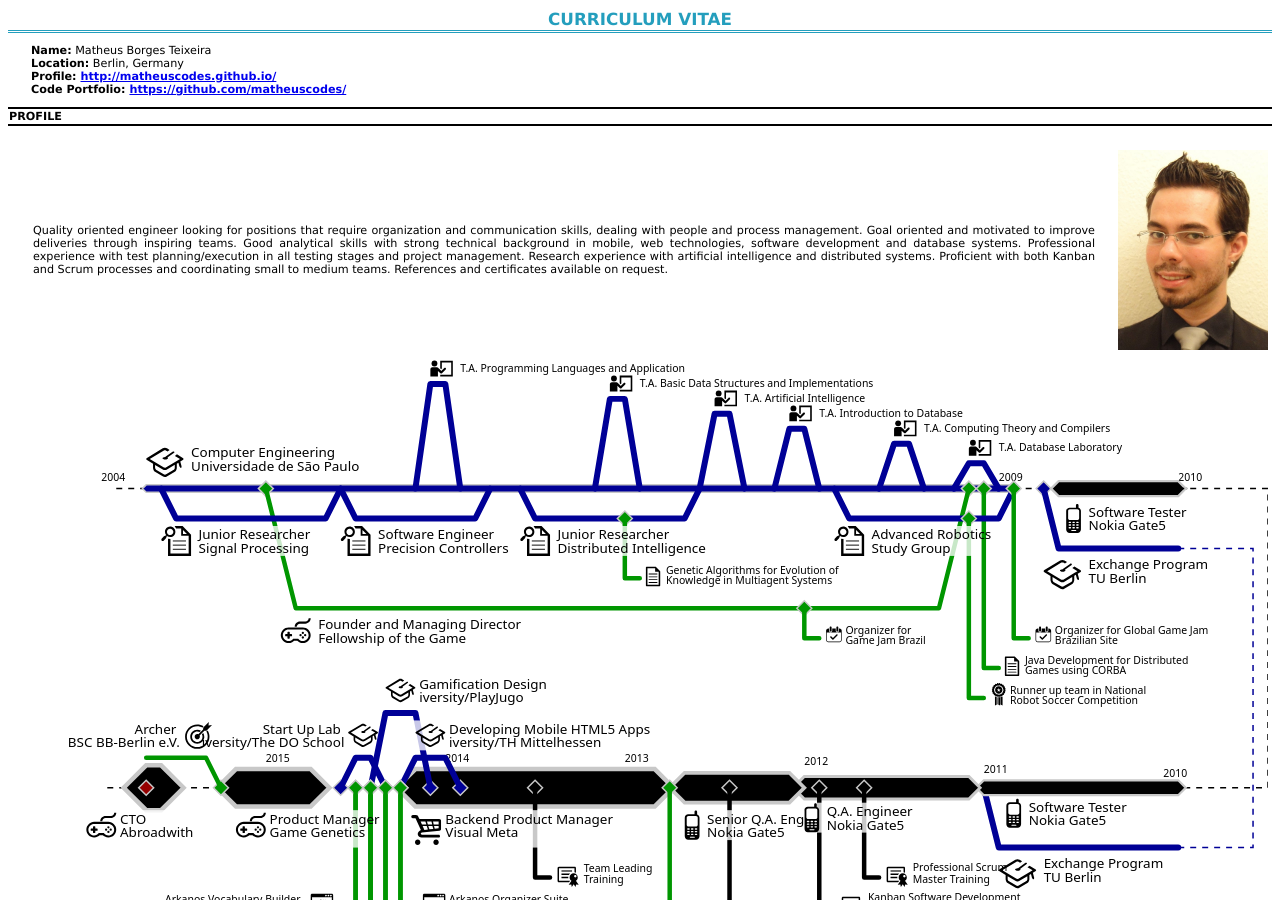
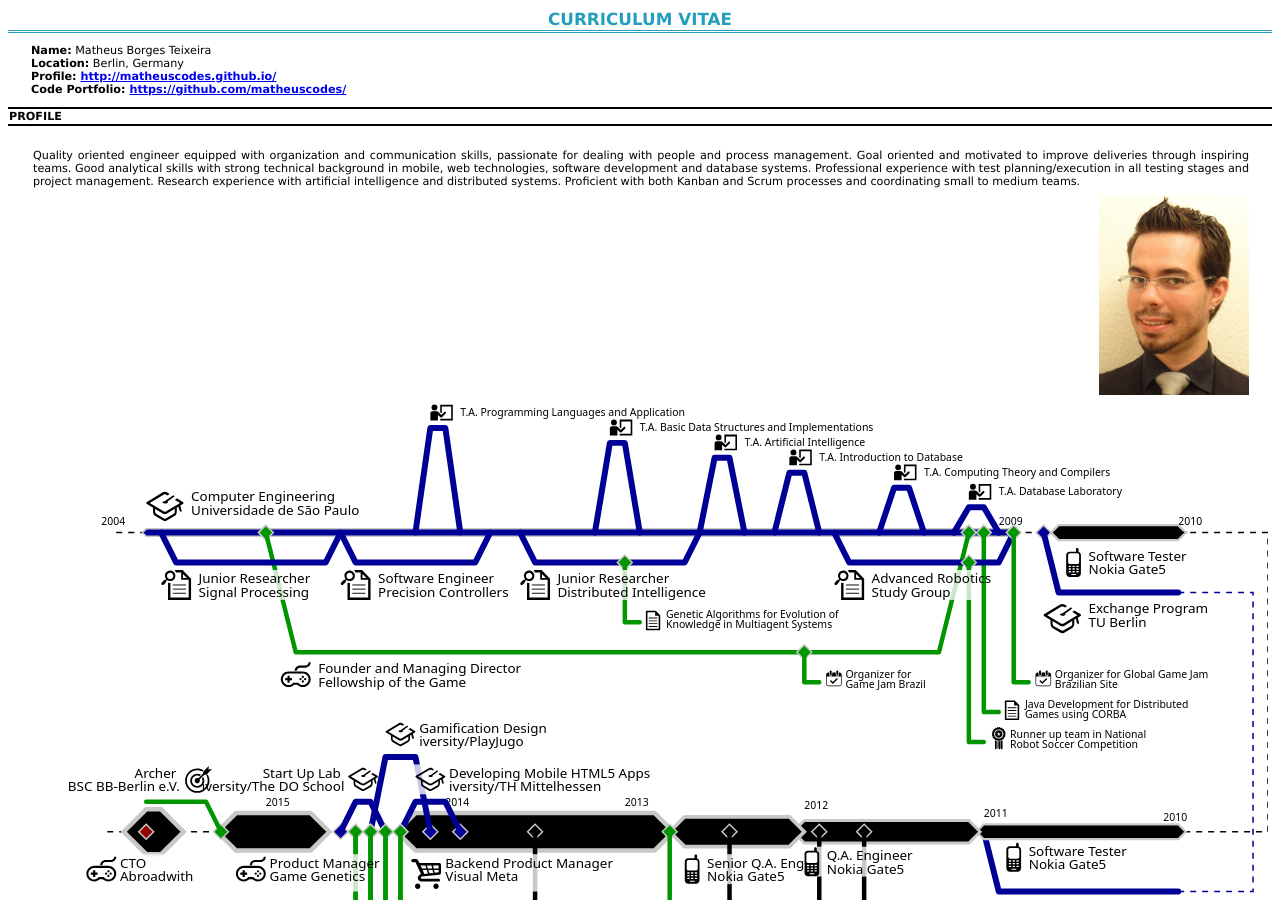
Before and after one commit to matheuscodes/matheuscodes.github.io, a Jekyll site: the page built from print.html, in a window 1280 px wide and 900 px high. Built offline with Jekyll 4.4.1, drawn with Linux system fonts in a browser that asks for light colours.

Commit message:
Changing description.

```diff
--- a/print.html
+++ b/print.html
@@ -140,7 +140,8 @@
 <td>
 <table>
 <tr><td class="profile">
-Quality oriented engineer looking for positions that require organization and communication skills, dealing with people and process management. Goal oriented and motivated to improve deliveries through inspiring teams. Good analytical skills with strong technical background in mobile, web technologies, software development and database systems. Professional experience with test planning/execution in all testing stages and project management. Research experience with artificial intelligence and distributed systems. Proficient with both Kanban and Scrum processes and coordinating small to medium teams. References and certificates available on request.</td><td>
+
+Quality oriented engineer equipped with organization and communication skills, passionate for dealing with people and process management. Goal oriented and motivated to improve deliveries through inspiring teams. Good analytical skills with strong technical background in mobile, web technologies, software development and database systems. Professional experience with test planning/execution in all testing stages and project management. Research experience with artificial intelligence and distributed systems. Proficient with both Kanban and Scrum processes and coordinating small to medium teams.
 
 <img src="/assets/img/foto.jpg" width="150" height="200" style="float:right; padding: 20px 0 0 0;" />
 
```
